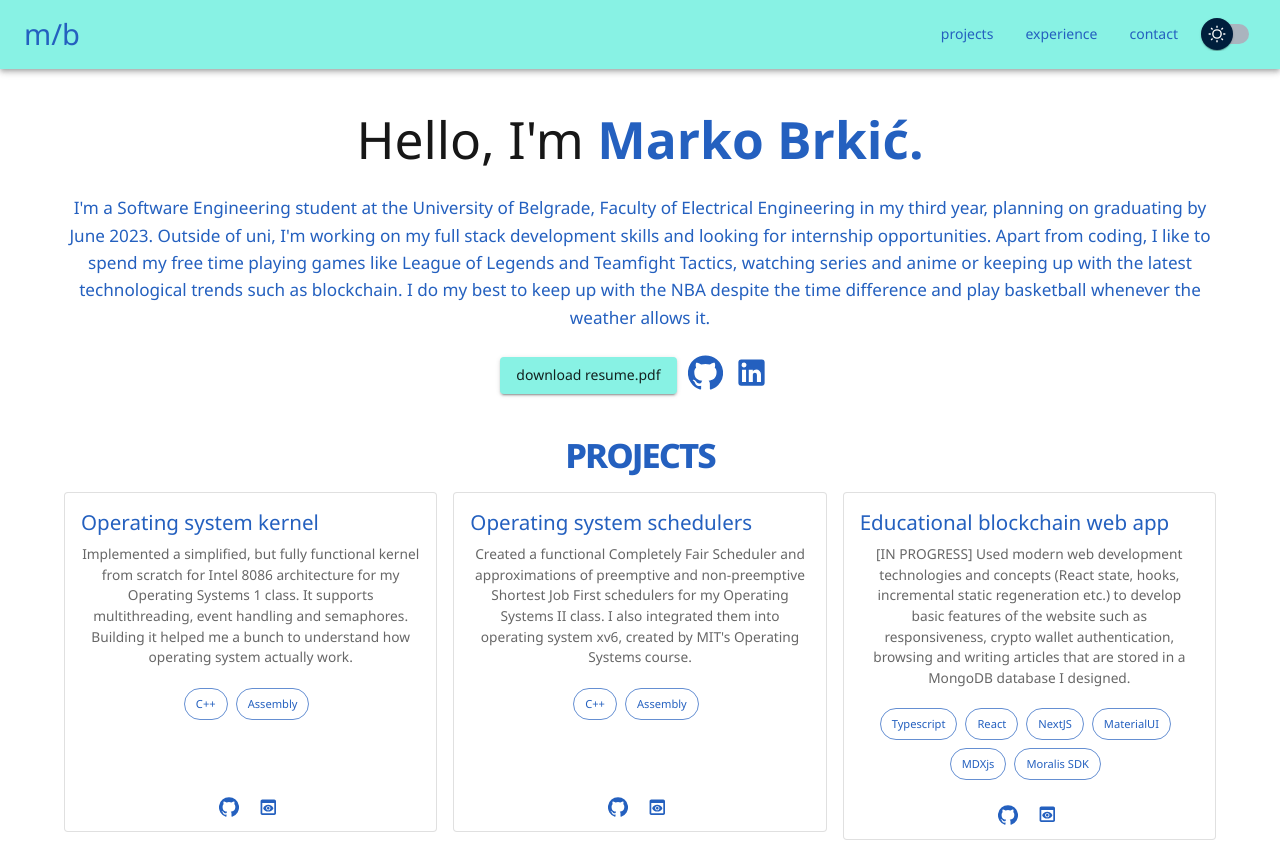
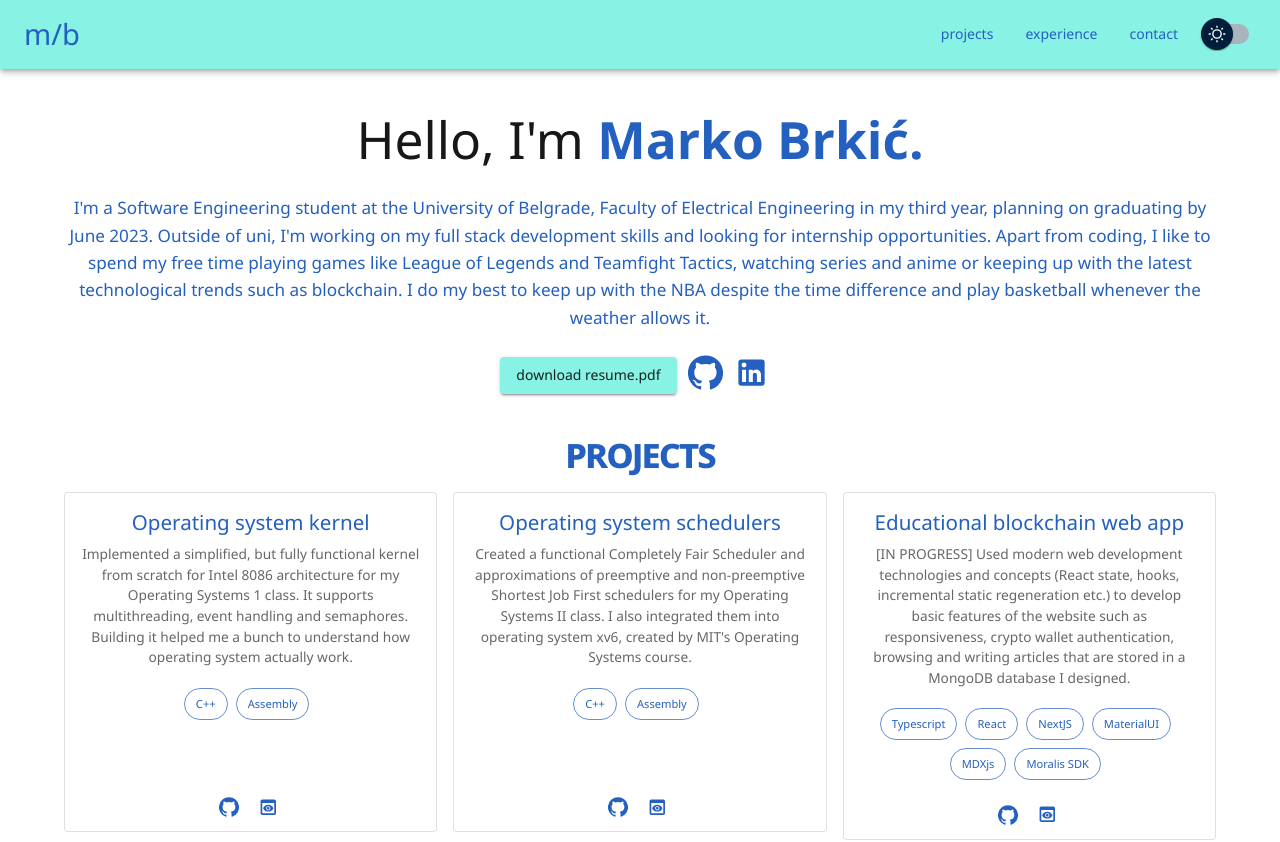
Before and after one commit to brkagithub/portfolioWebsite, a React (Create React App) app: page / in a window 1280 px wide. Shown: the top 842 px of the page. Built offline with nearby package versions, Linux system fonts and the light colour scheme.

Commit message:
Fixed text alignment.

```diff
--- a/src/components/Projects.js
+++ b/src/components/Projects.js
@@ -75,6 +75,7 @@ const Projects = ({ theme }) => {
                   variant="h5"
                   color="secondary"
                   component="div"
+                  align="center"
                   sx={{ mb: 1 }}
                 >
                   {project.name}
```
